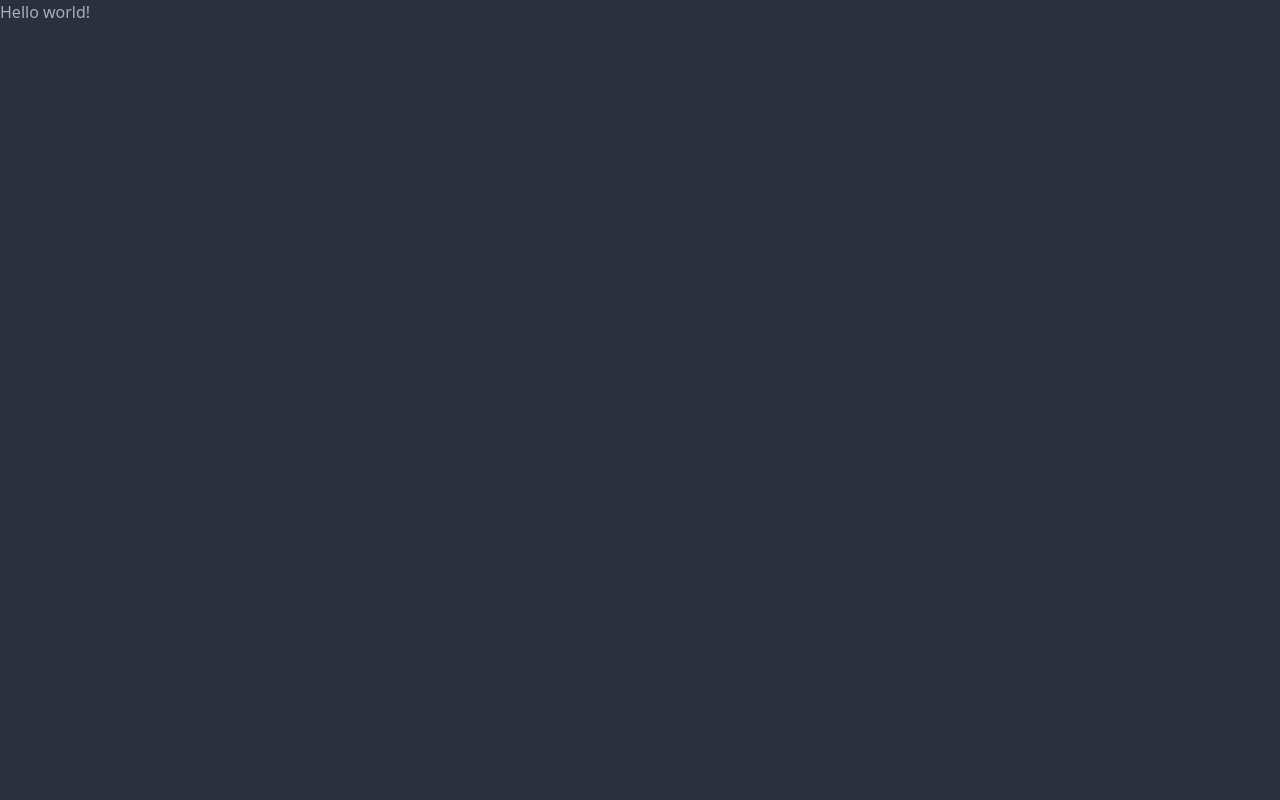
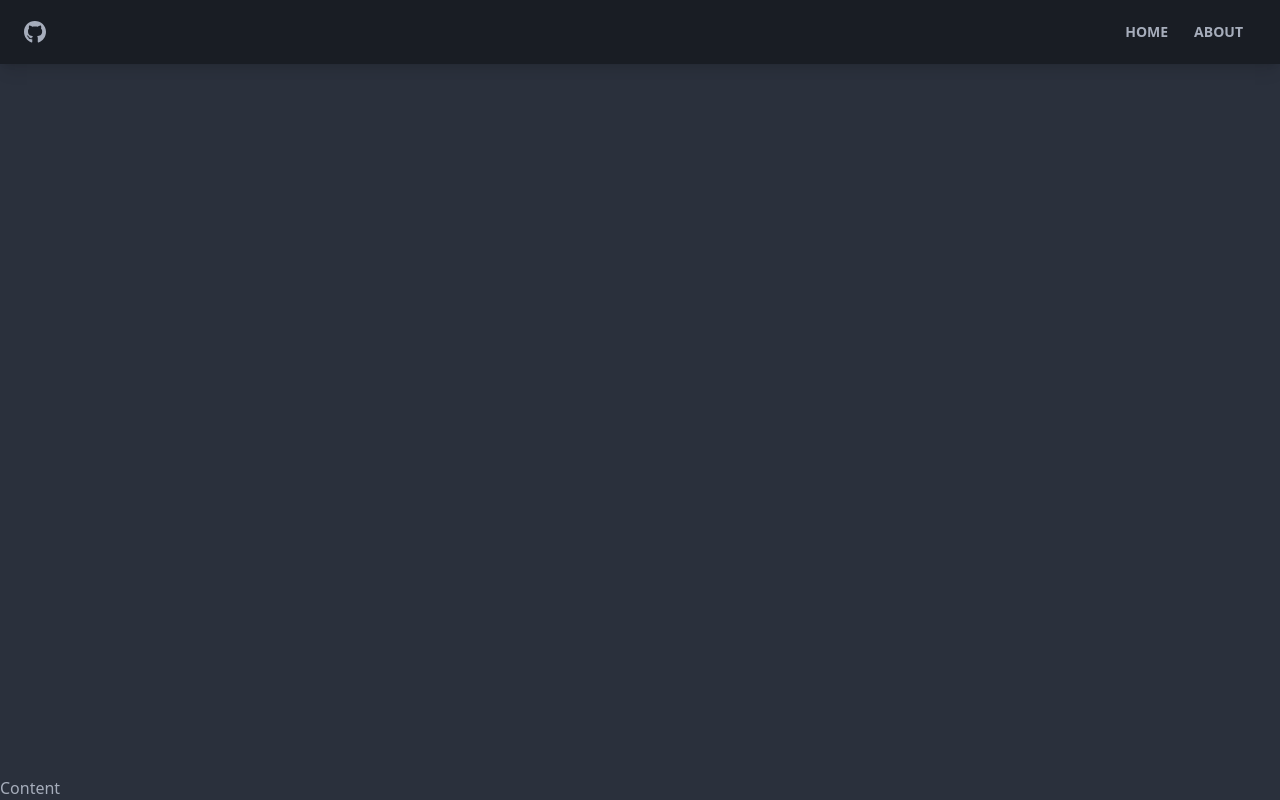
Before and after one commit to toastalot/github-finder, a React (Create React App) app: page / in a window 1280 px wide. Built offline with nearby package versions, Linux system fonts and the light colour scheme.

Commit message:
add navbar

```diff
--- a/package.json
+++ b/package.json
@@ -9,6 +9,8 @@
     "daisyui": "^2.33.0",
     "react": "^18.2.0",
     "react-dom": "^18.2.0",
+    "react-icons": "^4.6.0",
+    "react-router-dom": "^6.4.2",
     "react-scripts": "5.0.1",
     "web-vitals": "^2.1.4"
   },
--- a/src/App.js
+++ b/src/App.js
@@ -1,8 +1,14 @@
+import { BrowserRouter as Router, Route } from "react-router-dom"
+import Navbar from "./components/layout/Navbar"
+
 function App() {
 	return (
-		<div>
-			<h1>Hello world!</h1>
-		</div>
+		<Router>
+			<div className="flex flex-col justify-between h-screen">
+				<Navbar />
+				<main>Content</main>
+			</div>
+		</Router>
 	)
 }
 
--- /dev/null
+++ b/src/components/layout/Navbar.jsx
@@ -0,0 +1,37 @@
+import { FaGithub } from "react-icons/fa"
+import { Link } from "react-router-dom"
+import { PropTypes } from "prop-types"
+
+function Navbar({ title }) {
+	return (
+		<nav className="navbar mb-12 shadow-lg bg-neutral text-neutral-content">
+			<div className="container mx-auto">
+				<div className="flex-none px-2 mx-2">
+					<FaGithub className="inline pr-2 text-3xl" />
+					<Link to="/" className="text-lg font-bold align-middle">
+						{title}
+					</Link>
+				</div>
+
+				<div className="flex-1 px-2 mx-2">
+					<div className="flex justify-end">
+						<Link
+							to="/"
+							className="btn btn-ghost btn-sm rounded-btn"
+						>
+							Home
+						</Link>
+						<Link
+							to="/about"
+							className="btn btn-ghost btn-sm rounded-btn"
+						>
+							About
+						</Link>
+					</div>
+				</div>
+			</div>
+		</nav>
+	)
+}
+
+export default Navbar
```
Also changed, not shown: 1 other file (tests, documents, lock files or other folders).
